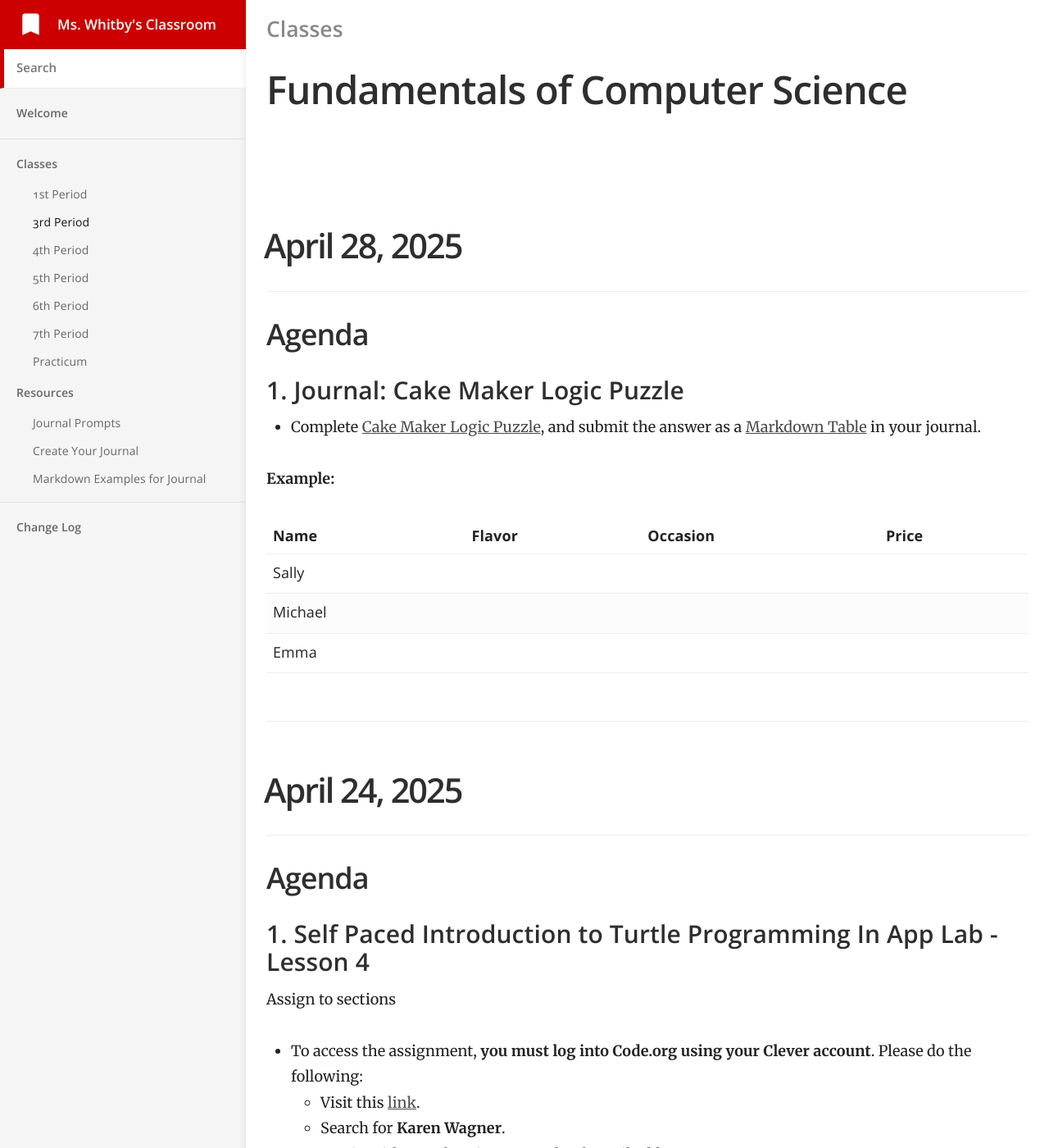
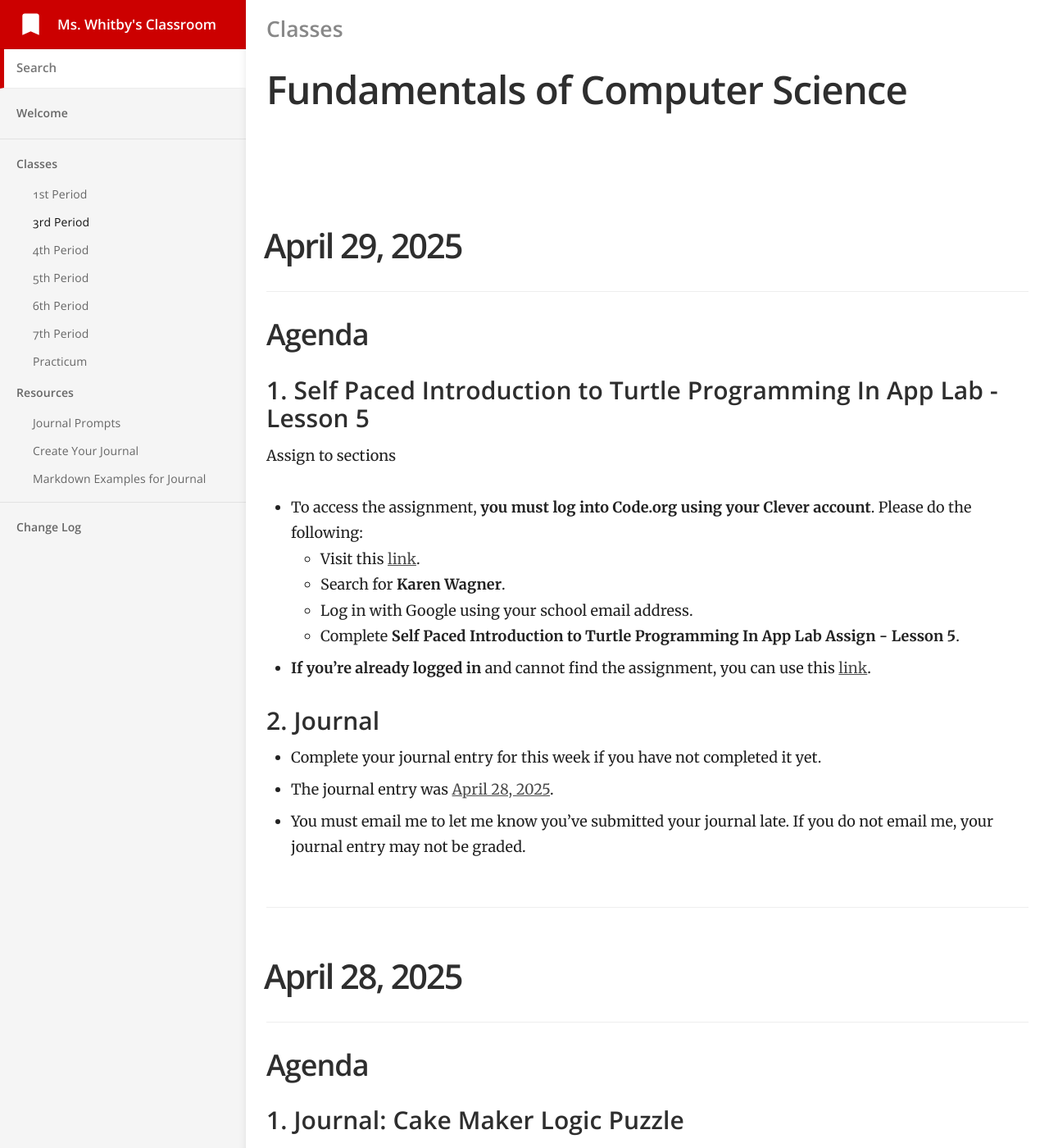
Before and after one commit to mswhitby/classroom, a Jekyll site: the page built from _docs/classes/3rd.md, in a window 1280 px wide and 1400 px high. Shown: the whole window at 82% size. Built offline with Jekyll 4.4.1, drawn with Linux system fonts in a browser that asks for light colours.

Commit message:
Updated lessons

```diff
--- a/_docs/classes/3rd.md
+++ b/_docs/classes/3rd.md
@@ -4,6 +4,33 @@ subtitle: Fundamentals of Computer Science
 category: Classes
 order: 2
 ---
+
+# April 29, 2025
+
+<!-- ## Objective
+
+## TEKS:-->
+
+## Agenda
+
+### 1. Self Paced Introduction to Turtle Programming In App Lab - Lesson 5
+
+Assign to sections
+- To access the assignment, **you must log into Code.org using your Clever account**. Please do the following:
+    - Visit this [link](https://clever.com/oauth/district-picker?client_id=2f27405716644a951b23&redirect_uri=https%3A%2F%2Fstudio.code.org%2Fusers%2Fauth%2Fclever%2Fcallback&response_type=code&state=ede33ff61289cf32708a0f54079cdd23e31d0b0a02b0e0e8).
+    - Search for **Karen Wagner**.
+    - Log in with Google using your school email address.
+    - Complete **Self Paced Introduction to Turtle Programming In App Lab Assign - Lesson 5**.
+
+- **If you're already logged in** and cannot find the assignment, you can use this [link](https://studio.code.org/s/csp3-virtual/lessons/5/levels/1).
+
+### 2. Journal
+
+- Complete your journal entry for this week if you have not completed it yet.
+- The journal entry was [April 28, 2025](https://github.com/mswhitby/WHSTechNotes/blob/main/journal.md#april-28-2025).
+- You must email me to let me know you've submitted your journal late. If you do not email me, your journal entry may not be graded.
+
+----
 
 # April 28, 2025
 
```
